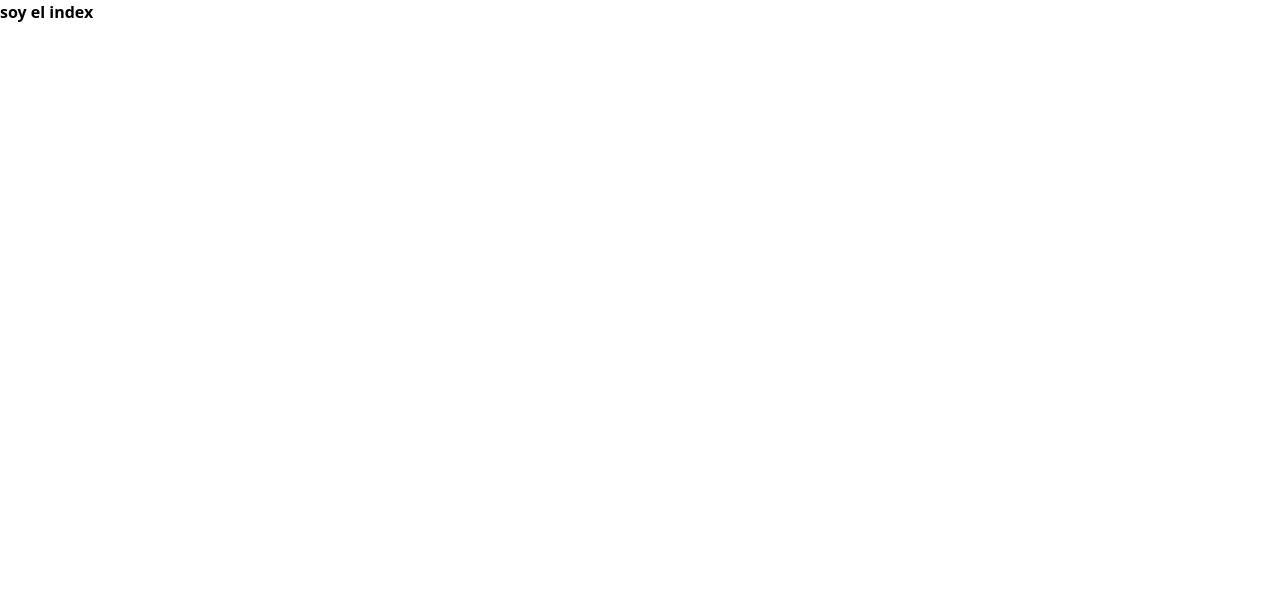
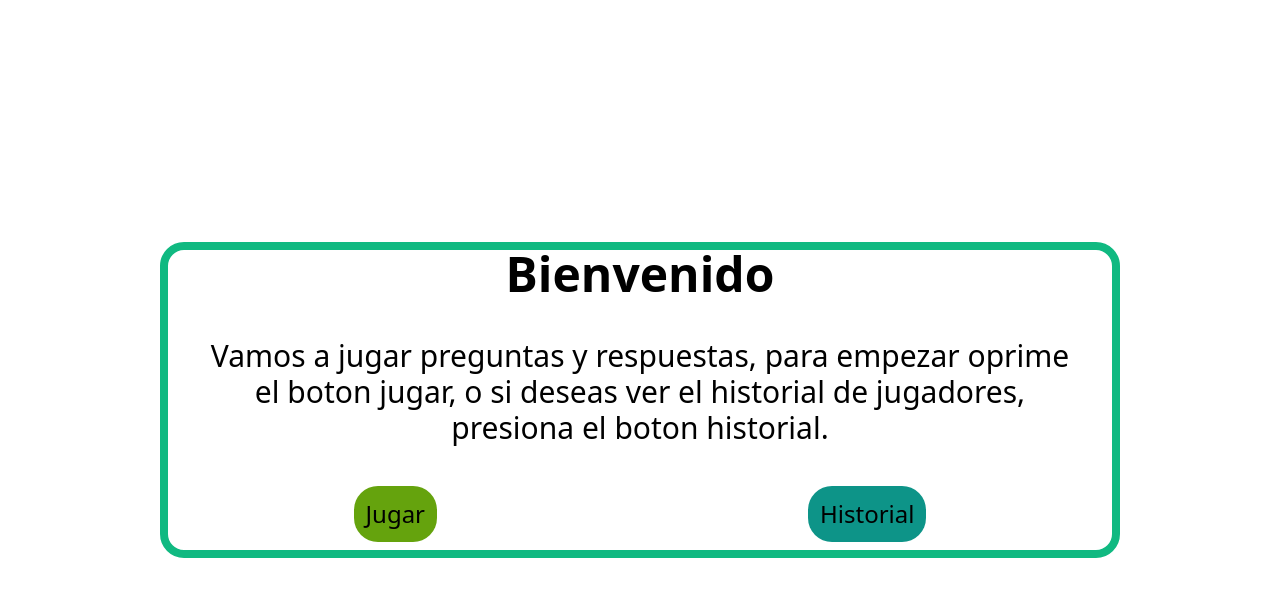
Before and after one commit to rojas901/frontsofka, a React (Create React App) app: page / in a window 1280 px wide. Shown: the top 596 px of the page. Built offline with nearby package versions, Linux system fonts and the light colour scheme.

Commit message:
Se crea la pagina de index y los botones para direccionar al juego y al historial

```diff
--- a/src/pages/Index.jsx
+++ b/src/pages/Index.jsx
@@ -1,9 +1,21 @@
 import React from 'react'
+import { Link } from 'react-router-dom'
 
 const Index = () => {
     return (
-        <div className='font-extrabold rounded-xl'>
-            soy el index
+        <div className='flex flex-col h-screen justify-center'>
+            <div className='border-8 border-emerald-500 m-40 rounded-3xl'>
+                <h1 className='font-extrabold text-5xl text-center'>Bienvenido</h1>
+                <p className='p-10 text-center text-3xl'>Vamos a jugar preguntas y respuestas, para empezar oprime el boton jugar, o si deseas ver el historial de jugadores, presiona el boton historial.</p>
+                <div className='flex justify-around'>
+                    <Link to='/juego'>
+                        <button className='text-2xl p-3 mb-2 rounded-3xl bg-lime-600 hover:bg-lime-300'>Jugar</button>
+                    </Link>
+                    <Link to='/historial'>
+                    <button className='text-2xl p-3 mb-2 rounded-3xl bg-teal-600 hover:bg-teal-300'>Historial</button>
+                    </Link>
+                </div>
+            </div>
         </div>
     )
 }
```
